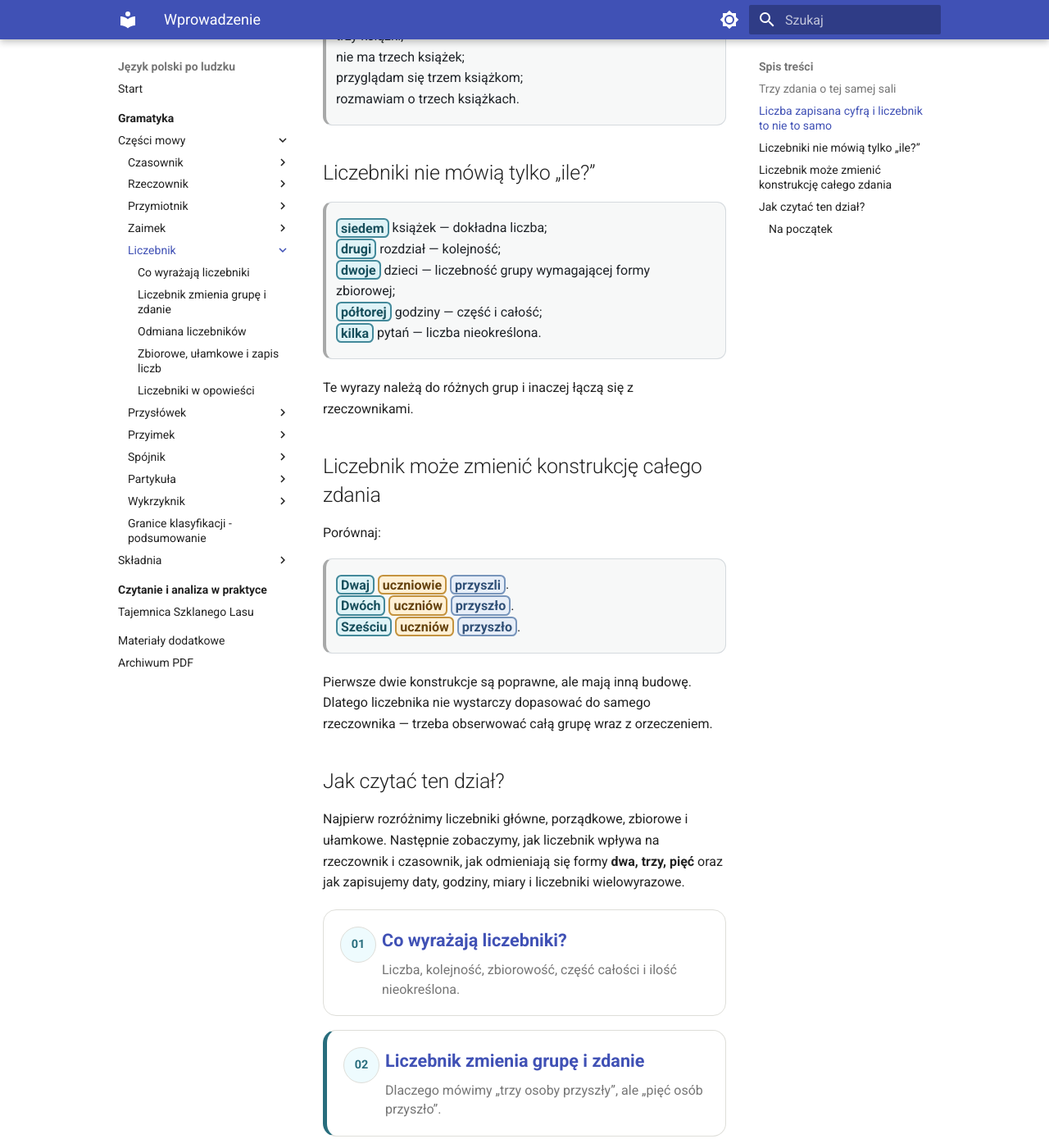
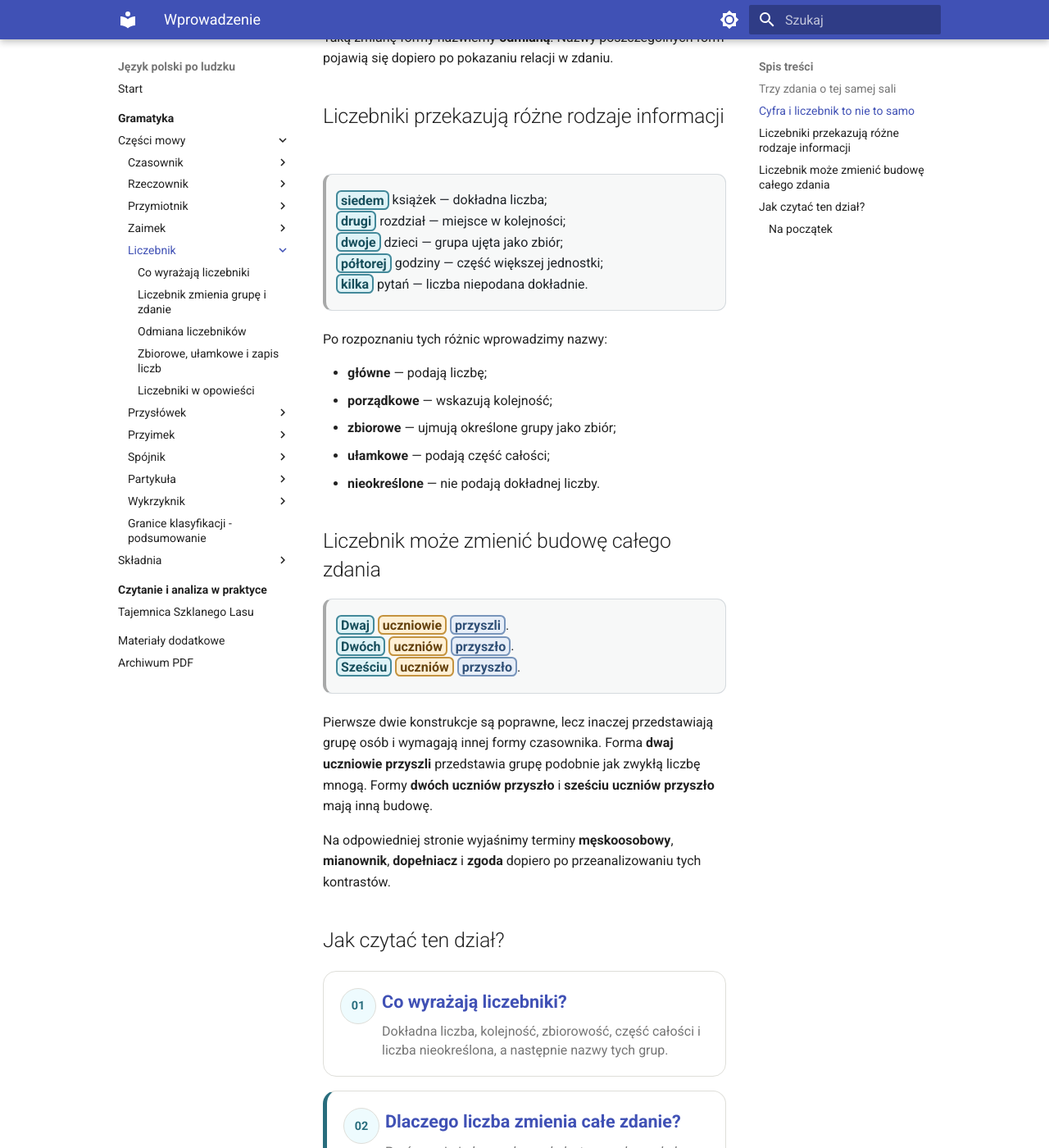
Before and after one commit to dchorazkiewicz/SP_JP, an MkDocs documentation site: the page built from docs/gramatyka/czesci-mowy/liczebnik/index.md, in a window 1280 px wide and 1400 px high, scrolled down 1502 px. Shown: the whole window at 82% size. Built offline with MkDocs 1.6.1 and Material for MkDocs 9.7.7, drawn with Linux system fonts in a browser that asks for light colours; some of the changed text lies outside the part shown.

Commit message:
Wyprowadź budowę grup liczebnikowych z porównań

```diff
--- a/docs/gramatyka/czesci-mowy/liczebnik/index.md
+++ b/docs/gramatyka/czesci-mowy/liczebnik/index.md
@@ -4,31 +4,27 @@
 
 <div class="lesson-lead" markdown>
 
-Liczebniki pozwalają powiedzieć, **ile czegoś jest, które miejsce coś zajmuje albo jaką część całości mamy na myśli**. Nie są jednak samotnymi nazwami liczb: wpływają na formę rzeczownika, a czasem również na formę czasownika.
+Liczebniki pozwalają powiedzieć, **ile czegoś jest, które miejsce coś zajmuje albo jaką część całości mamy na myśli**. Najpierw porównamy całe zdania, ponieważ informacja liczbowa może zmieniać nie tylko sam liczebnik, lecz także formę rzeczownika i czasownika.
 
 </div>
 
 ## Trzy zdania o tej samej sali
 
-Przed rozpoczęciem spotkania organizatorka sprawdziła listę uczestników:
-
 > <span class="form-focus">Jedna</span> <span class="counted-anchor">osoba</span> <span class="verb-anchor">czekała</span> przed salą.
 > <span class="form-focus">Trzy</span> <span class="counted-anchor">osoby</span> <span class="verb-anchor">czekały</span> przed salą.
 > <span class="form-focus">Pięć</span> <span class="counted-anchor">osób</span> <span class="verb-anchor">czekało</span> przed salą.
 
-Zmienia się nie tylko liczebnik. Razem z nim zmieniają się rzeczownik i orzeczenie:
+W pierwszym zdaniu mówimy o jednej osobie. W drugim o kilku osobach i zarówno nazwa, jak i czasownik mają formę mnogą. W trzecim nazwa przyjmuje formę **osób**, a czasownik **czekało** zachowuje formę pojedynczą.
 
-- **jedna osoba czekała** — liczba pojedyncza;
-- **trzy osoby czekały** — liczba mnoga;
-- **pięć osób czekało** — rzeczownik w dopełniaczu liczby mnogiej, czasownik w liczbie pojedynczej rodzaju nijakiego.
+Dopiero na dalszej stronie nazwiemy dokładnie formę **osób** i wyjaśnimy, dlaczego po liczebnikach od pięciu wzwyż zdanie buduje się inaczej.
 
 <div class="numeral-concept">
   <span class="numeral-concept__label">Pojęcie</span>
   <strong>Liczebnik</strong>
-  <p>To część mowy, która informuje przede wszystkim o liczbie, ilości, kolejności albo części całości. Wiele liczebników się odmienia, ale nie wszystkie robią to według jednego wzorca.</p>
+  <p>To część mowy, która przekazuje informację o liczbie, ilości, kolejności albo części całości.</p>
 </div>
 
-## Liczba zapisana cyfrą i liczebnik to nie to samo
+## Cyfra i liczebnik to nie to samo
 
 Liczbę można zapisać znakiem:
 
@@ -38,42 +34,48 @@
 
 > trzy
 
-**3** jest cyfrą używaną w zapisie liczby, natomiast **trzy** jest liczebnikiem — wyrazem należącym do języka. W zdaniu liczebnik może się odmieniać:
+**3** jest cyfrą używaną do zapisu liczby. **Trzy** jest liczebnikiem, czyli wyrazem języka. W zdaniu może przyjmować różne formy:
 
 > trzy książki;
 > nie ma trzech książek;
 > przyglądam się trzem książkom;
 > rozmawiam o trzech książkach.
 
-## Liczebniki nie mówią tylko „ile?”
+Taką zmianę formy nazwiemy **odmianą**. Nazwy poszczególnych form pojawią się dopiero po pokazaniu relacji w zdaniu.
+
+## Liczebniki przekazują różne rodzaje informacji
 
 > <span class="form-focus">siedem</span> książek — dokładna liczba;
-> <span class="form-focus">drugi</span> rozdział — kolejność;
-> <span class="form-focus">dwoje</span> dzieci — liczebność grupy wymagającej formy zbiorowej;
-> <span class="form-focus">półtorej</span> godziny — część i całość;
-> <span class="form-focus">kilka</span> pytań — liczba nieokreślona.
+> <span class="form-focus">drugi</span> rozdział — miejsce w kolejności;
+> <span class="form-focus">dwoje</span> dzieci — grupa ujęta jako zbiór;
+> <span class="form-focus">półtorej</span> godziny — część większej jednostki;
+> <span class="form-focus">kilka</span> pytań — liczba niepodana dokładnie.
 
-Te wyrazy należą do różnych grup i inaczej łączą się z rzeczownikami.
+Po rozpoznaniu tych różnic wprowadzimy nazwy:
 
-## Liczebnik może zmienić konstrukcję całego zdania
+- **główne** — podają liczbę;
+- **porządkowe** — wskazują kolejność;
+- **zbiorowe** — ujmują określone grupy jako zbiór;
+- **ułamkowe** — podają część całości;
+- **nieokreślone** — nie podają dokładnej liczby.
 
-Porównaj:
+## Liczebnik może zmienić budowę całego zdania
 
 > <span class="form-focus">Dwaj</span> <span class="counted-anchor">uczniowie</span> <span class="verb-anchor">przyszli</span>.
 > <span class="form-focus">Dwóch</span> <span class="counted-anchor">uczniów</span> <span class="verb-anchor">przyszło</span>.
 > <span class="form-focus">Sześciu</span> <span class="counted-anchor">uczniów</span> <span class="verb-anchor">przyszło</span>.
 
-Pierwsze dwie konstrukcje są poprawne, ale mają inną budowę. Dlatego liczebnika nie wystarczy dopasować do samego rzeczownika — trzeba obserwować całą grupę wraz z orzeczeniem.
+Pierwsze dwie konstrukcje są poprawne, lecz inaczej przedstawiają grupę osób i wymagają innej formy czasownika. Forma **dwaj uczniowie przyszli** przedstawia grupę podobnie jak zwykłą liczbę mnogą. Formy **dwóch uczniów przyszło** i **sześciu uczniów przyszło** mają inną budowę.
+
+Na odpowiedniej stronie wyjaśnimy terminy **męskoosobowy**, **mianownik**, **dopełniacz** i **zgoda** dopiero po przeanalizowaniu tych kontrastów.
 
 ## Jak czytać ten dział?
 
-Najpierw rozróżnimy liczebniki główne, porządkowe, zbiorowe i ułamkowe. Następnie zobaczymy, jak liczebnik wpływa na rzeczownik i czasownik, jak odmieniają się formy **dwa, trzy, pięć** oraz jak zapisujemy daty, godziny, miary i liczebniki wielowyrazowe.
-
 <div class="topic-grid">
-  <a class="topic-card" href="rodzaje-i-znaczenie/"><span class="topic-number">01</span><strong>Co wyrażają liczebniki?</strong><span>Liczba, kolejność, zbiorowość, część całości i ilość nieokreślona.</span></a>
-  <a class="topic-card topic-card--primary" href="liczebnik-z-rzeczownikiem/"><span class="topic-number">02</span><strong>Liczebnik zmienia grupę i zdanie</strong><span>Dlaczego mówimy „trzy osoby przyszły”, ale „pięć osób przyszło”.</span></a>
-  <a class="topic-card" href="odmiana/"><span class="topic-number">03</span><strong>Odmiana liczebników</strong><span>Formy „dwa, dwóch, dwóm”, „trzy, trzech, trzem” i liczebniki wielowyrazowe.</span></a>
-  <a class="topic-card" href="zbiorowe-ulamkowe-i-pisownia/"><span class="topic-number">04</span><strong>Zbiorowe, ułamkowe i zapis liczb</strong><span>„Dwoje dzieci”, „półtorej godziny”, daty, godziny i jednostki miar.</span></a>
+  <a class="topic-card" href="rodzaje-i-znaczenie/"><span class="topic-number">01</span><strong>Co wyrażają liczebniki?</strong><span>Dokładna liczba, kolejność, zbiorowość, część całości i liczba nieokreślona, a następnie nazwy tych grup.</span></a>
+  <a class="topic-card topic-card--primary" href="liczebnik-z-rzeczownikiem/"><span class="topic-number">02</span><strong>Dlaczego liczba zmienia całe zdanie?</strong><span>Porównanie <em>jedna osoba czekała, trzy osoby czekały, pięć osób czekało</em>.</span></a>
+  <a class="topic-card" href="odmiana/"><span class="topic-number">03</span><strong>Ta sama liczba w różnych formach</strong><span>Serie <em>dwa — dwóch — dwóm — dwoma</em> oraz zmiany w liczebnikach wielowyrazowych.</span></a>
+  <a class="topic-card" href="zbiorowe-ulamkowe-i-pisownia/"><span class="topic-number">04</span><strong>Grupy, części całości i zapis liczb</strong><span><em>Dwoje dzieci, półtorej godziny</em>, daty, godziny i jednostki miar.</span></a>
   <a class="topic-card topic-card--reading" href="liczebniki-w-tekscie/"><span class="topic-number">05</span><strong>Liczebniki w opowieści</strong><span>Jak liczby organizują plan, czas, wyniki, pomiary i kolejność wydarzeń.</span></a>
 </div>
 
@@ -81,10 +83,10 @@
 <h3>Na początek</h3>
 <ul>
   <li>Liczebnik może informować o liczbie, kolejności albo części całości.</li>
-  <li>Cyfra jest znakiem, a liczebnik — wyrazem, który może się odmieniać.</li>
-  <li>Liczebnik wpływa na formę rzeczownika i często na formę orzeczenia.</li>
-  <li>Konstrukcje z liczbami jeden, dwa–cztery oraz pięć i więcej mają inną budowę.</li>
-  <li>Formy liczebnika najlepiej analizować w całej grupie wyrazów i w pełnym zdaniu.</li>
+  <li>Cyfra jest znakiem, a liczebnik — wyrazem.</li>
+  <li>Informacja liczbowa może zmieniać formę rzeczownika i czasownika.</li>
+  <li>Nazwy typów i przypadków wprowadzamy po pokazaniu różnic konstrukcyjnych.</li>
+  <li>Liczebnik analizujemy razem z liczonym rzeczownikiem i całym zdaniem.</li>
 </ul>
 </div>
 
```
